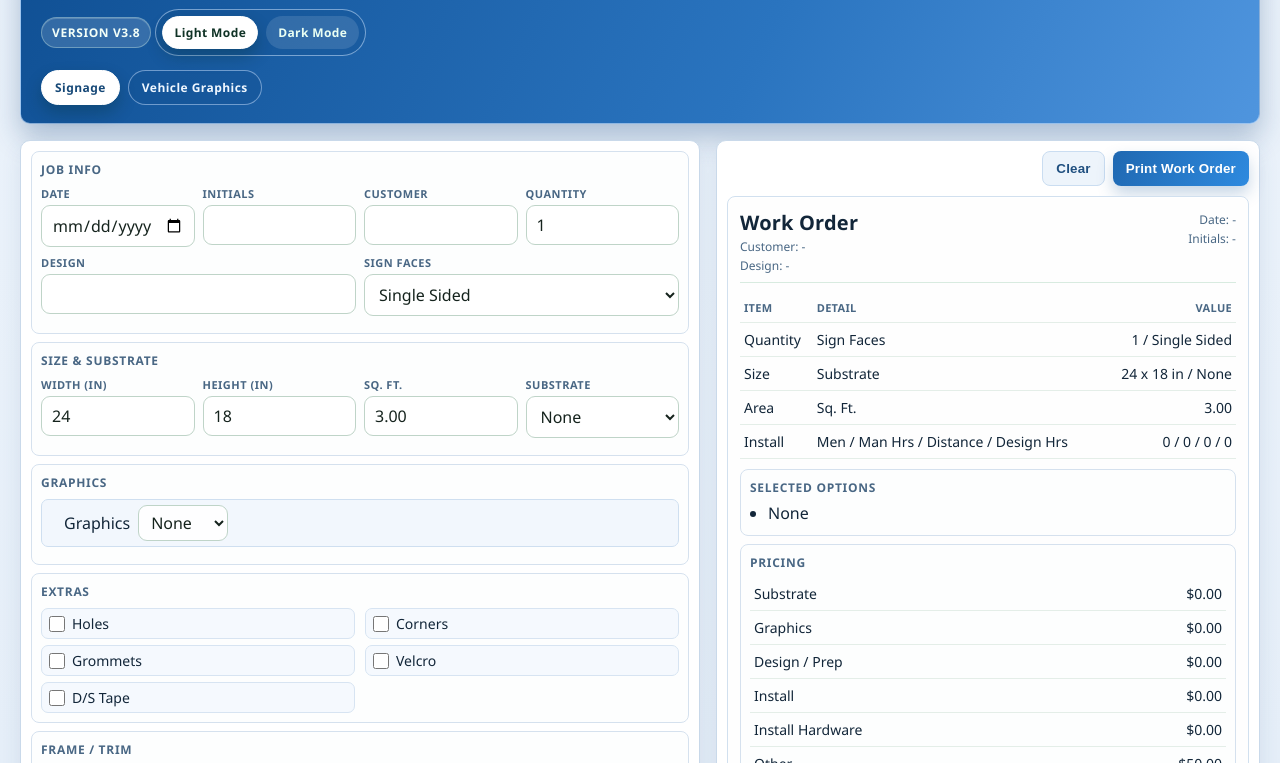
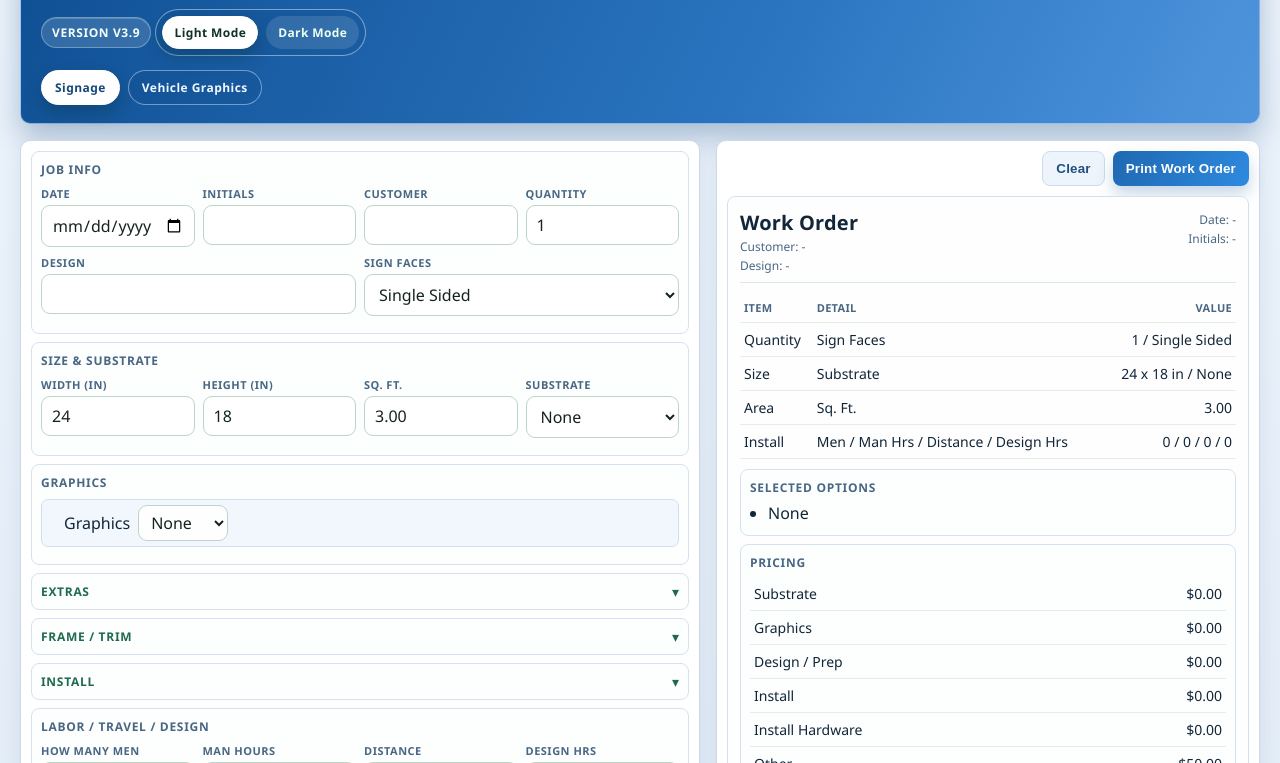
Before and after one commit to ClayBoneNJ/sign-pricer, a plain HTML site: page dashboard.html in a window 1280 px wide. Shown: the part 107-870 px from the top of the page. Drawn offline with Linux system fonts and the light colour scheme.

Commit message:
Add collapsible sign sections and bump to v3.9

```diff
--- a/dashboard.html
+++ b/dashboard.html
@@ -4,7 +4,7 @@
   <meta charset="utf-8">
   <meta name="viewport" content="width=device-width, initial-scale=1">
   <link rel="icon" type="image/png" href="./ChatGPT%20Image%20Apr%2016,%202026,%2009_33_45%20AM.png">
-  <title>Pricing Worksheet v3.8</title>
+  <title>Pricing Worksheet v3.9</title>
   <style>
     :root {
       --bg: #e8efec;
@@ -88,6 +88,44 @@
       text-transform: uppercase;
       letter-spacing: .7px;
       font-weight: 800;
+    }
+    .collapsible-section {
+      padding: 0;
+    }
+    .collapsible-section details {
+      display: block;
+    }
+    .section-summary {
+      list-style: none;
+      display: flex;
+      align-items: center;
+      justify-content: space-between;
+      gap: 10px;
+      padding: 9px;
+      cursor: pointer;
+      user-select: none;
+    }
+    .section-summary::-webkit-details-marker {
+      display: none;
+    }
+    .section-summary .section-title {
+      font-size: 12px;
+      color: #1f6a4d;
+      text-transform: uppercase;
+      letter-spacing: .7px;
+      font-weight: 800;
+    }
+    .section-summary::after {
+      content: "▾";
+      font-size: 14px;
+      color: #1f6a4d;
+      line-height: 1;
+    }
+    .collapsible-section details[open] .section-summary::after {
+      content: "▴";
+    }
+    .collapsible-body {
+      padding: 0 9px 9px;
     }
     .row { display: grid; gap: 8px; margin-bottom: 8px; }
     .row.two { grid-template-columns: repeat(2, minmax(0, 1fr)); }
@@ -531,9 +569,9 @@
 <body class="theme-light">
   <div class="wrap">
     <section class="hero">
-      <h1>Pricing Worksheet v3.8</h1>
+      <h1>Pricing Worksheet v3.9</h1>
       <p>Built from your worksheet form, with print-ready work order output.</p>
-      <div class="version-pill">Version v3.8</div>
+      <div class="version-pill">Version v3.9</div>
       <div class="theme-bar" role="group" aria-label="Theme selector">
         <button type="button" class="theme-btn" data-theme="light">Light Mode</button>
         <button type="button" class="theme-btn" data-theme="dark">Dark Mode</button>
@@ -612,8 +650,10 @@
           </div>
         </div>
 
-        <div class="section">
-          <h3>Extras</h3>
+        <div class="section collapsible-section">
+          <details>
+            <summary class="section-summary"><span class="section-title">Extras</span></summary>
+            <div class="collapsible-body">
               <!-- Add new option dropdown rows directly under the related checkbox and match its grid column in CSS. -->
               <div class="checks">
                 <label><input id="holes_opt" type="checkbox" class="opt" value="HOLES"> Holes</label>
@@ -651,9 +691,13 @@
                 <label><input type="checkbox" class="opt" value="D/S TAPE"> D/S Tape</label>
               </div>
             </div>
+          </details>
+        </div>
 
-        <div class="section">
-          <h3>Frame / Trim</h3>
+        <div class="section collapsible-section">
+          <details>
+            <summary class="section-summary"><span class="section-title">Frame / Trim</span></summary>
+            <div class="collapsible-body">
               <div class="frame-trim-grid">
                 <div class="frame-trim-col">
                   <label><input id="frame_included" type="checkbox"> Frame</label>
@@ -671,9 +715,13 @@
                 </div>
               </div>
             </div>
+          </details>
+        </div>
 
-        <div class="section">
-          <h3>Install</h3>
+        <div class="section collapsible-section">
+          <details>
+            <summary class="section-summary"><span class="section-title">Install</span></summary>
+            <div class="collapsible-body">
               <div class="checks">
                 <label><input id="posts_opt" type="checkbox" class="opt" value="POSTS"> Posts</label>
                 <label><input id="wall_mount_opt" type="checkbox" class="opt" value="WALL MOUNT"> Wall Mount</label>
@@ -719,6 +767,8 @@
                 <label>Special Instructions</label>
                 <textarea id="install_instructions" placeholder="Install-specific notes"></textarea>
               </div>
+            </div>
+          </details>
         </div>
 
         <div class="section">
```
Lines whose indentation alone changed are shown as unchanged.
